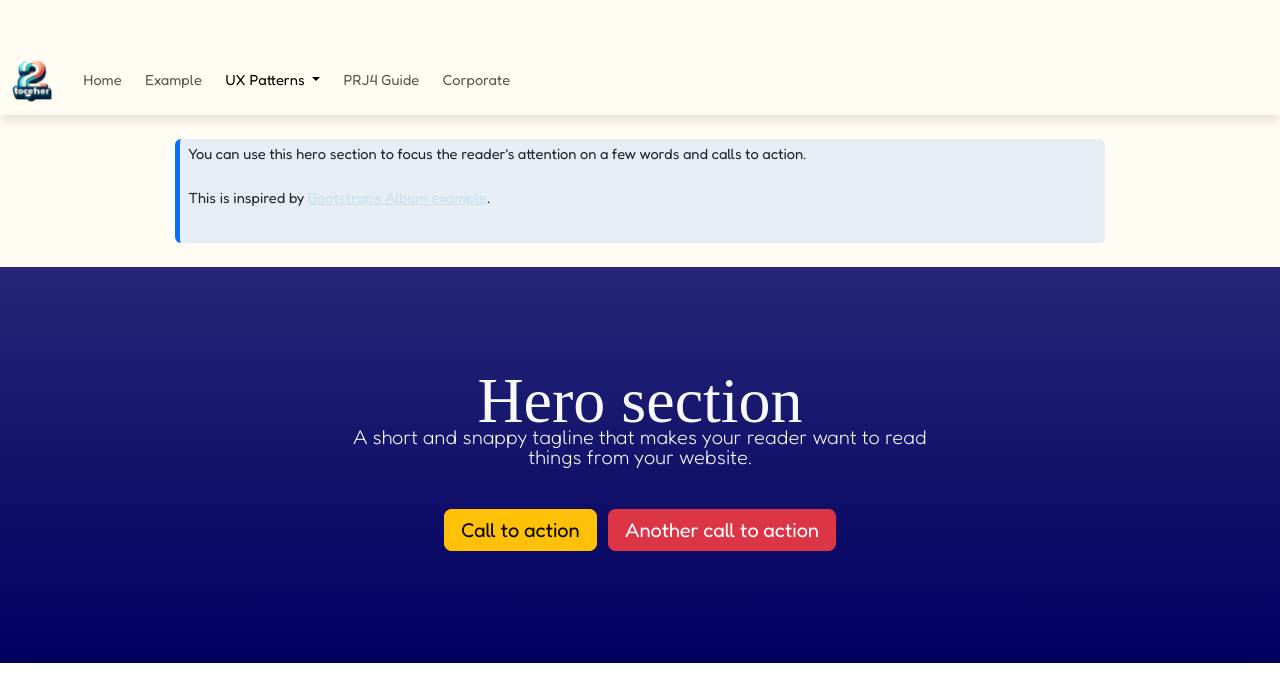
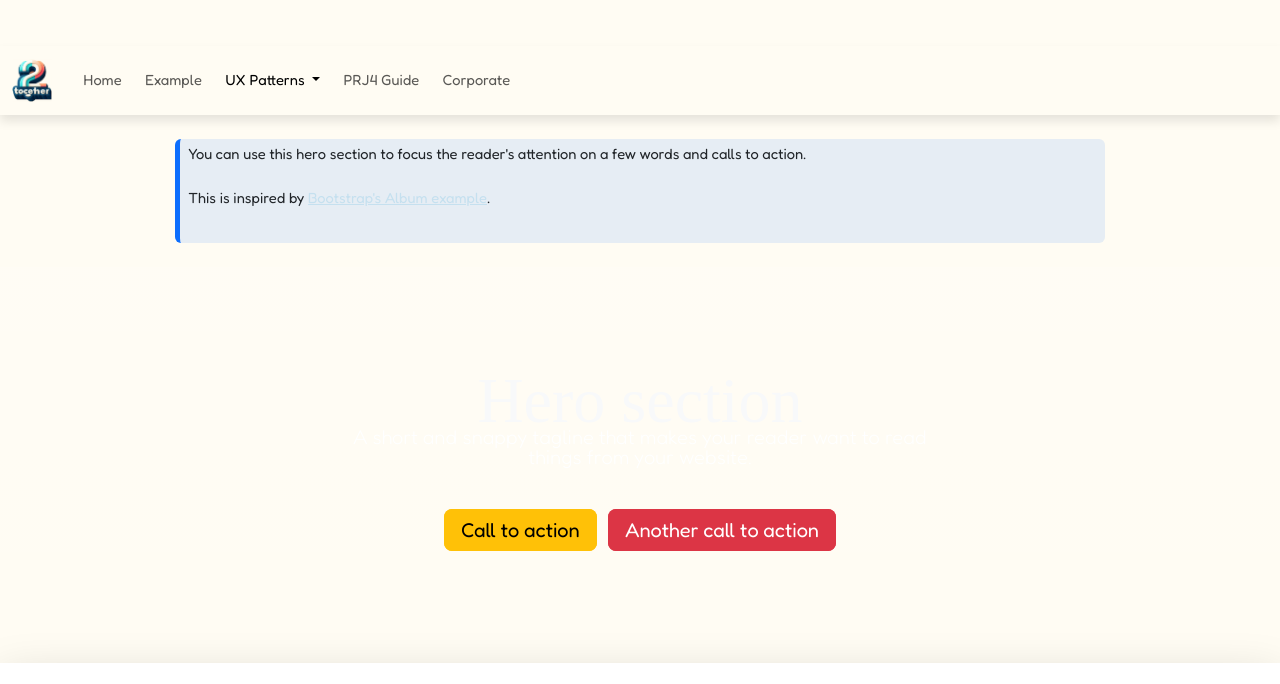
Before and after one commit to SIT27/SIT, a plain HTML site: page hero.html in a window 1280 px wide. Shown: the part 104-788 px from the top of the page. Drawn offline with nearby package versions, Linux system fonts and the light colour scheme; a web font is replaced by a local one.

Commit message:
css adding stuff back

```diff
--- a/css/styles.css
+++ b/css/styles.css
@@ -2560,14 +2560,6 @@ header p {
 
 	/* Changing the background colour for the header */
 
-header {
-	background-color: #000060;
-}
-
-
-
-
-
 /* Changing the background color for the navigation bar and adding a shadow */
 
 .navbar {
@@ -2925,9 +2917,6 @@ footer a:hover {
 }
 
 
-
-
-
 /*CSS style done by maartje*/
 .card-img-fixed {
 	height: 200px; /* adjust as needed */
```
